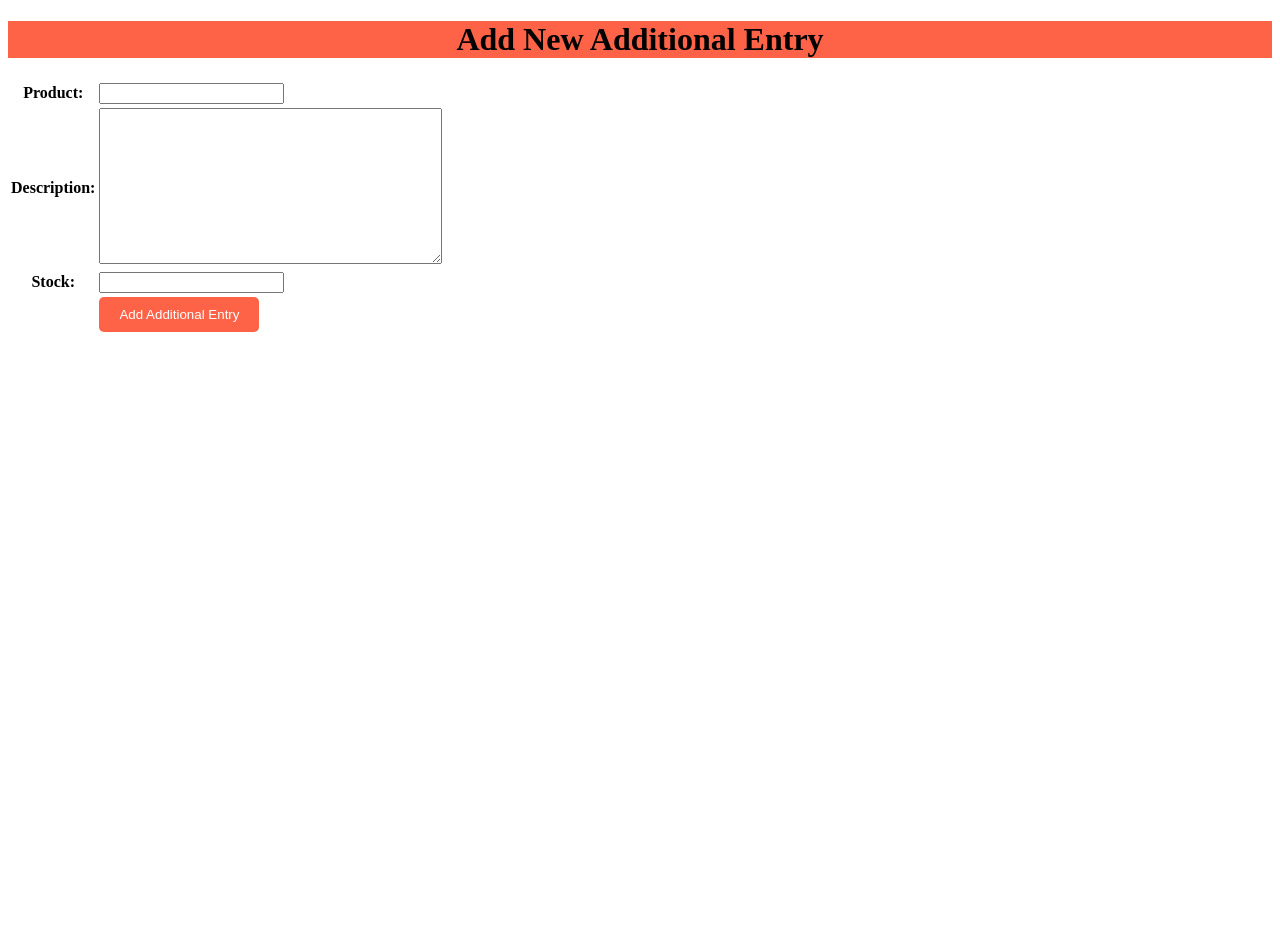
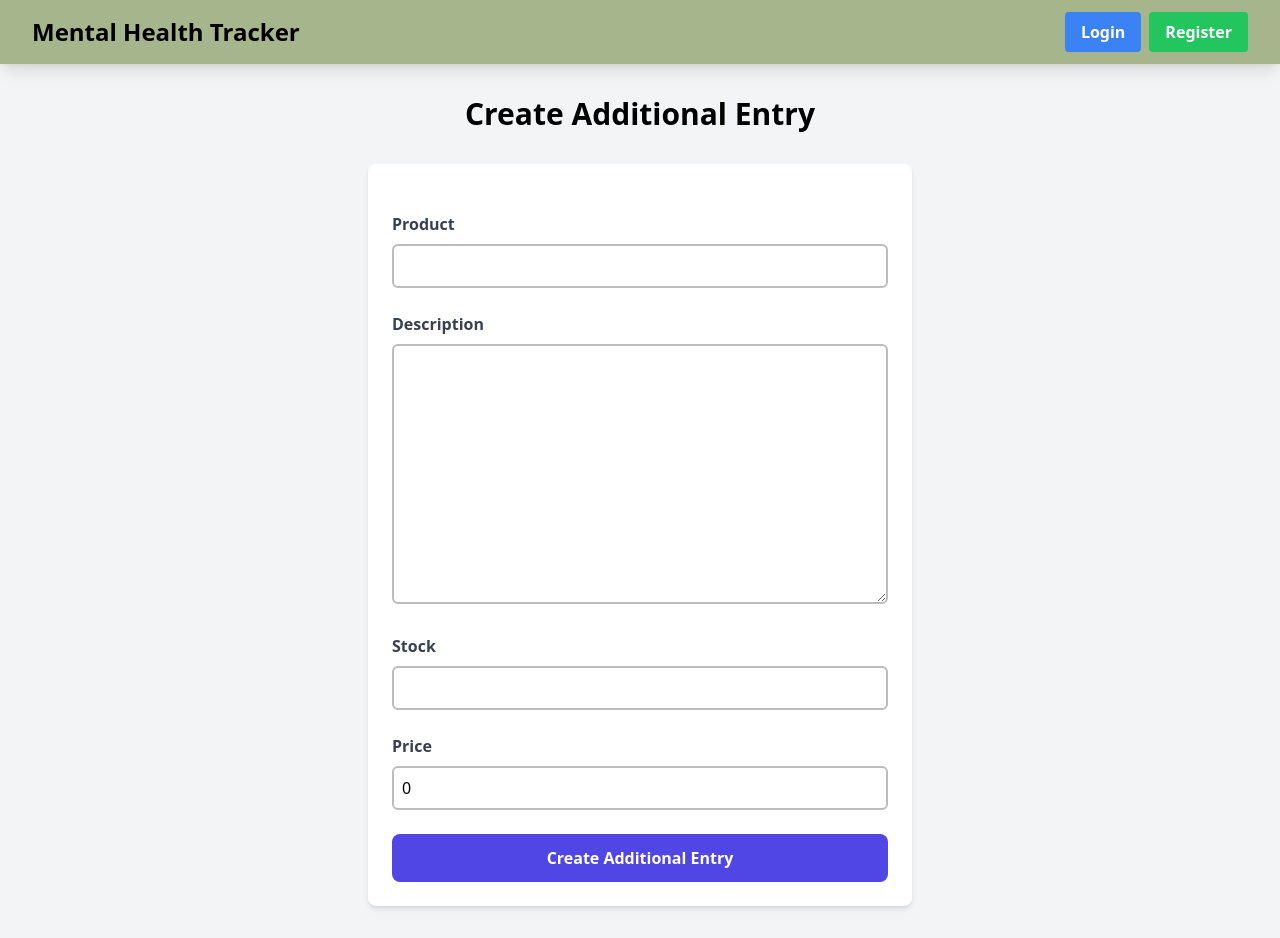
Before and after one commit to lillyskyy/e-commers-tugas1, a Django app: page /create-additional-entry in a window 1280 px wide. Before the commit the page ends 332 px from the top, so only its background shows below. Run offline with Django 5.2, Linux system fonts and the light colour scheme; some libraries are stand-ins or nearby versions.

Commit message:
tugas5_1

```diff
--- a/main/forms.py
+++ b/main/forms.py
@@ -4,4 +4,4 @@ from main.models import AdditionalEntry
 class AdditionalEntryForm(ModelForm):
     class Meta:
         model = AdditionalEntry
-        fields = ['product', 'description', 'stock']
+        fields = ['product', 'description', 'stock', 'price']
--- a/main/models.py
+++ b/main/models.py
@@ -11,9 +11,7 @@ class AdditionalEntry(models.Model):
     time = models.DateField(auto_now_add=True)
     description = models.TextField()
     stock = models.PositiveIntegerField()
-    # name = models.CharField(max_length=200)
-    # price = models.IntegerField(default=0)
-    # description = models.TextField()
+    price = models.IntegerField(default=0)
 
     def __str__(self):
         return self.name
--- /dev/null
+++ b/main/static/css/global.css
@@ -0,0 +1,20 @@
+.form-style form input, form textarea, form select {
+    width: 100%;
+    padding: 0.5rem;
+    border: 2px solid #bcbcbc;
+    border-radius: 0.375rem;
+}
+.form-style form input:focus, form textarea:focus, form select:focus {
+    outline: none;
+    border-color: #674ea7;
+    box-shadow: 0 0 0 3px #674ea7;
+}
+@keyframes shine {
+    0% { background-position: -200% 0; }
+    100% { background-position: 200% 0; }
+}
+.animate-shine {
+    background: linear-gradient(120deg, rgba(255, 255, 255, 0.3), rgba(255, 255, 255, 0.1) 50%, rgba(255, 255, 255, 0.3));
+    background-size: 200% 100%;
+    animation: shine 3s infinite;
+}
--- a/main/static/css/style.css
+++ /dev/null
@@ -1,29 +0,0 @@
-.custom-button {
-    background-color: rgb(255, 99, 71);
-    color: rgb(255, 255, 255);
-    border: none;
-    padding: 10px 20px;
-    cursor: pointer;
-    border-radius: 5px;
-}
-
-.custom-button:hover {
-    background-color: rgb(200, 70, 50);
-}
-
-.jarak {
-    margin-bottom: 10px; /* Atur jarak antar baris */
-}
-
-.custom-submit {
-    background-color: rgb(255, 99, 71); /* Warna latar belakang */
-    color: white; /* Warna teks */
-    border: none; /* Menghilangkan border default */
-    padding: 10px 20px; /* Menambahkan padding */
-    cursor: pointer; /* Mengubah kursor saat hover */
-    border-radius: 5px; /* Membuat sudut tombol melengkung */
-}
-
-.custom-submit:hover {
-    background-color: rgb(200, 70, 50); /* Warna saat hover */
-}
--- /dev/null
+++ b/main/templates/card_info.html
@@ -0,0 +1,6 @@
+<div class="bg-indigo-700 rounded-xl overflow-hidden border-2 border-indigo-800">
+    <div class="p-4 animate-shine">
+      <h5 class="text-lg font-semibold text-gray-200">{{ title }}</h5>
+      <p class="text-white">{{ value }}</p>
+    </div>
+</div>
--- a/main/templates/create_additional_entry.html
+++ b/main/templates/create_additional_entry.html
@@ -1,19 +1,43 @@
 {% extends 'base.html' %}
+{% load static %}
+{% block meta %}
+<title>Create Additional Entry</title>
+{% endblock meta %}
+
 {% block content %}
-<h1 style="background-color:rgb(255, 99, 71); text-align: center;" >Add New Additional Entry</h1>
+{% include 'navbar.html' %}
 
-<form method="POST">
-  {% csrf_token %}
-  <table>
-    {{ form.as_table }}
-    <tr>
-      <td></td>
-      <td>
+<div class="flex flex-col min-h-screen bg-gray-100">
+  <div class="container mx-auto px-4 py-8 mt-16 max-w-xl">
+    <h1 class="text-3xl font-bold text-center mb-8 text-black">Create Additional Entry</h1>
 
-      <input type="submit" value="Add Additional Entry" class="custom-submit" />
-      </td>
-    </tr>
-  </table>
-</form>
+    <div class="bg-white shadow-md rounded-lg p-6 form-style">
+      <form method="POST" class="space-y-6">
+        {% csrf_token %}
+        {% for field in form %}
+          <div class="flex flex-col">
+            <label for="{{ field.id_for_label }}" class="mb-2 font-semibold text-gray-700">
+              {{ field.label }}
+            </label>
+            <div class="w-full">
+              {{ field }}
+            </div>
+            {% if field.help_text %}
+              <p class="mt-1 text-sm text-gray-500">{{ field.help_text }}</p>
+            {% endif %}
+            {% for error in field.errors %}
+              <p class="mt-1 text-sm text-red-600">{{ error }}</p>
+            {% endfor %}
+          </div>
+        {% endfor %}
+        <div class="flex justify-center mt-6">
+          <button type="submit" class="bg-indigo-600 text-white font-semibold px-6 py-3 rounded-lg hover:bg-indigo-700 transition duration-300 ease-in-out w-full">
+            Create Additional Entry
+          </button>
+        </div>
+      </form>
+    </div>
+  </div>
+</div>
 
 {% endblock %}
--- /dev/null
+++ b/main/templates/navbar.html
@@ -0,0 +1,57 @@
+<nav class="bg-[#A5B68D] shadow-lg fixed top-0 left-0 z-40 w-screen">
+    <div class="max-w-7xl mx-auto px-4 sm:px-6 lg:px-8">
+      <div class="flex items-center justify-between h-16">
+        <div class="flex items-center">
+          <h1 class="text-2xl font-bold text-center text-black">Mental Health Tracker</h1>
+        </div>
+        <div class="hidden md:flex items-center">
+          {% if user.is_authenticated %}
+            <span class="text-black mr-4">Welcome, {{ user.username }}</span>
+            <a href="{% url 'main:logout' %}" class="text-center bg-[#E7CCCC] hover:bg-[#d9b3b3] text-black font-bold py-2 px-4 rounded transition duration-300">
+              Logout
+            </a>
+          {% else %}
+            <a href="{% url 'main:login' %}" class="text-center bg-blue-500 hover:bg-blue-600 text-white font-bold py-2 px-4 rounded transition duration-300 mr-2">
+              Login
+            </a>
+            <a href="{% url 'main:register' %}" class="text-center bg-green-500 hover:bg-green-600 text-white font-bold py-2 px-4 rounded transition duration-300">
+              Register
+            </a>
+          {% endif %}
+        </div>
+        <div class="md:hidden flex items-center">
+          <button class="mobile-menu-button">
+            <svg class="w-6 h-6 text-white" fill="none" stroke-linecap="round" stroke-linejoin="round" stroke-width="2" viewBox="0 0 24 24" stroke="currentColor">
+              <path d="M4 6h16M4 12h16M4 18h16"></path>
+            </svg>
+          </button>
+        </div>
+      </div>
+    </div>
+    <!-- Mobile menu -->
+    <div class="mobile-menu hidden md:hidden  px-4 w-full md:max-w-full">
+      <div class="pt-2 pb-3 space-y-1 mx-auto">
+        {% if user.is_authenticated %}
+          <span class="block text-gray-300 px-3 py-2">Welcome, {{ user.username }}</span>
+          <a href="{% url 'main:logout' %}" class="block text-center bg-red-500 hover:bg-red-600 text-white font-bold py-2 px-4 rounded transition duration-300">
+            Logout
+          </a>
+        {% else %}
+          <a href="{% url 'main:login' %}" class="block text-center bg-blue-500 hover:bg-blue-600 text-white font-bold py-2 px-4 rounded transition duration-300 mb-2">
+            Login
+          </a>
+          <a href="{% url 'main:register' %}" class="block text-center bg-green-500 hover:bg-green-600 text-white font-bold py-2 px-4 rounded transition duration-300">
+            Register
+          </a>
+        {% endif %}
+      </div>
+    </div>
+    <script>
+      const btn = document.querySelector("button.mobile-menu-button");
+      const menu = document.querySelector(".mobile-menu");
+
+      btn.addEventListener("click", () => {
+        menu.classList.toggle("hidden");
+      });
+    </script>
+  </nav>
--- a/main/urls.py
+++ b/main/urls.py
@@ -4,6 +4,8 @@ from main.views import show_main, create_additional_entry, show_xml, show_json,
 from main.views import register
 from main.views import login_user
 from main.views import logout_user
+from main.views import edit_additional
+from main.views import delete_additional
 
 app_name = 'main'
 
@@ -17,4 +19,6 @@ urlpatterns = [
     path('register/', register, name='register'),
     path('login/', login_user, name='login'),
     path('logout/', logout_user, name='logout'),
+    path('edit-additional/<uuid:id>', edit_additional, name='edit_additional'),
+    path('delete/<uuid:id>', delete_additional, name='delete_additional'),
 ]
--- a/main/views.py
+++ b/main/views.py
@@ -1,4 +1,4 @@
-from django.shortcuts import render, redirect
+from django.shortcuts import render, redirect, reverse
 from main.forms import AdditionalEntryForm
 from main.models import AdditionalEntry
 from django.http import HttpResponse
@@ -16,7 +16,7 @@ from django.urls import reverse
 class AdditionalEntryForm(ModelForm):
     class Meta:
         model = AdditionalEntry
-        fields = ["product", "description", "stock"]
+        fields = ["product", "description", "stock", "price"]
 
 @login_required(login_url='/login')
 def show_main(request):
@@ -27,7 +27,7 @@ def show_main(request):
         'npm': '2306165572',
         'class': 'PBP A',
         'additional_entries': additional_entries,
-        'last_login': request.COOKIES['last_login'],
+        'last_login': request.COOKIES.get('last_login', 'Tidak tersedia'),
 
     }
     return render(request, 'main.html', context)
@@ -93,3 +93,27 @@ def logout_user(request):
     response = HttpResponseRedirect(reverse('main:login'))
     response.delete_cookie('last_login')
     return response
+
+
+def edit_additional(request, id):
+    # Get mood entry berdasarkan id
+    mood = AdditionalEntry.objects.get(pk = id)
+
+    # Set mood entry sebagai instance dari form
+    form = AdditionalEntryForm(request.POST or None, instance=mood)
+
+    if form.is_valid() and request.method == "POST":
+        # Simpan form dan kembali ke halaman awal
+        form.save()
+        return HttpResponseRedirect(reverse('main:show_main'))
+
+    context = {'form': form}
+    return render(request, "edit_mood.html", context)
+
+def delete_additional(request, id):
+    # Get mood berdasarkan id
+    additional = AdditionalEntry.objects.get(pk = id)
+    # Hapus mood
+    additional.delete()
+    # Kembali ke halaman awal
+    return HttpResponseRedirect(reverse('main:show_main'))
--- a/main/templates/base.html
+++ b/templates/base.html
@@ -4,10 +4,10 @@
   <head>
     <meta charset="UTF-8" />
     <meta name="viewport" content="width=device-width, initial-scale=1.0" />
-    <link rel="stylesheet" href="{% static 'css/style.css' %}">
     {% block meta %} {% endblock meta %}
+    <script src="https://cdn.tailwindcss.com"></script>
+    <link rel="stylesheet" href="{% static 'css/global.css' %}"/>
   </head>
-
   <body>
     {% block content %} {% endblock content %}
   </body>
```
Also changed, not shown: e_commers/settings.py (+8 -3 lines), main/templates/card_additional.html (added, +42 -0 lines), main/templates/edit_additional.html (added, +41 -0 lines), main/templates/login.html (+35 -26 lines), main/templates/main.html (+39 -48 lines), main/templates/register.html (+52 -21 lines), db.sqlite3, main/migrations/0009_additionalentry_price.py (added), main/static/images/login2.jpg (added), main/static/images/register.jpg (added).
